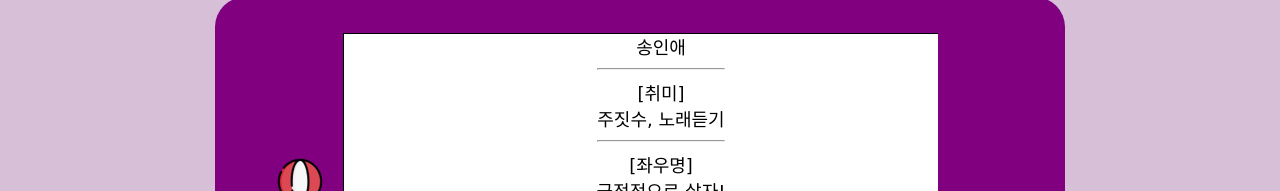
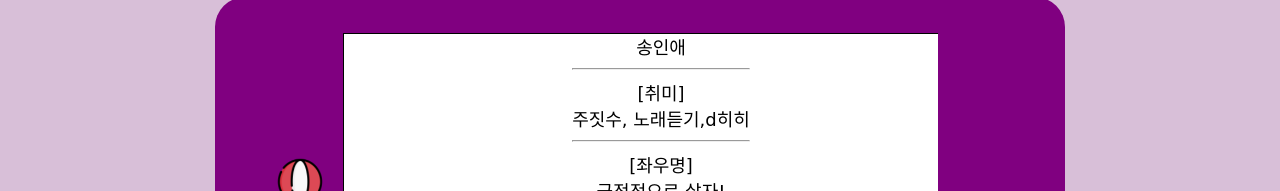
Before and after one commit to inaesong/inaesong.github.io, a plain HTML site: page index.html in a window 1280 px wide. Shown: the part 192-383 px from the top of the page. Drawn offline with Linux system fonts and the light colour scheme; a web font is replaced by a local one.

```diff
--- a/index.html
+++ b/index.html
@@ -138,7 +138,7 @@
                   <li>송인애</li>
                   <hr>
                   <li>[취미]</li>
-               <li>주짓수, 노래듣기</li>
+               <li>주짓수, 노래듣기,d히히</li>
                <hr>
                <li>[좌우명]</li>
                <li>긍정적으로 살자!</li>
```
